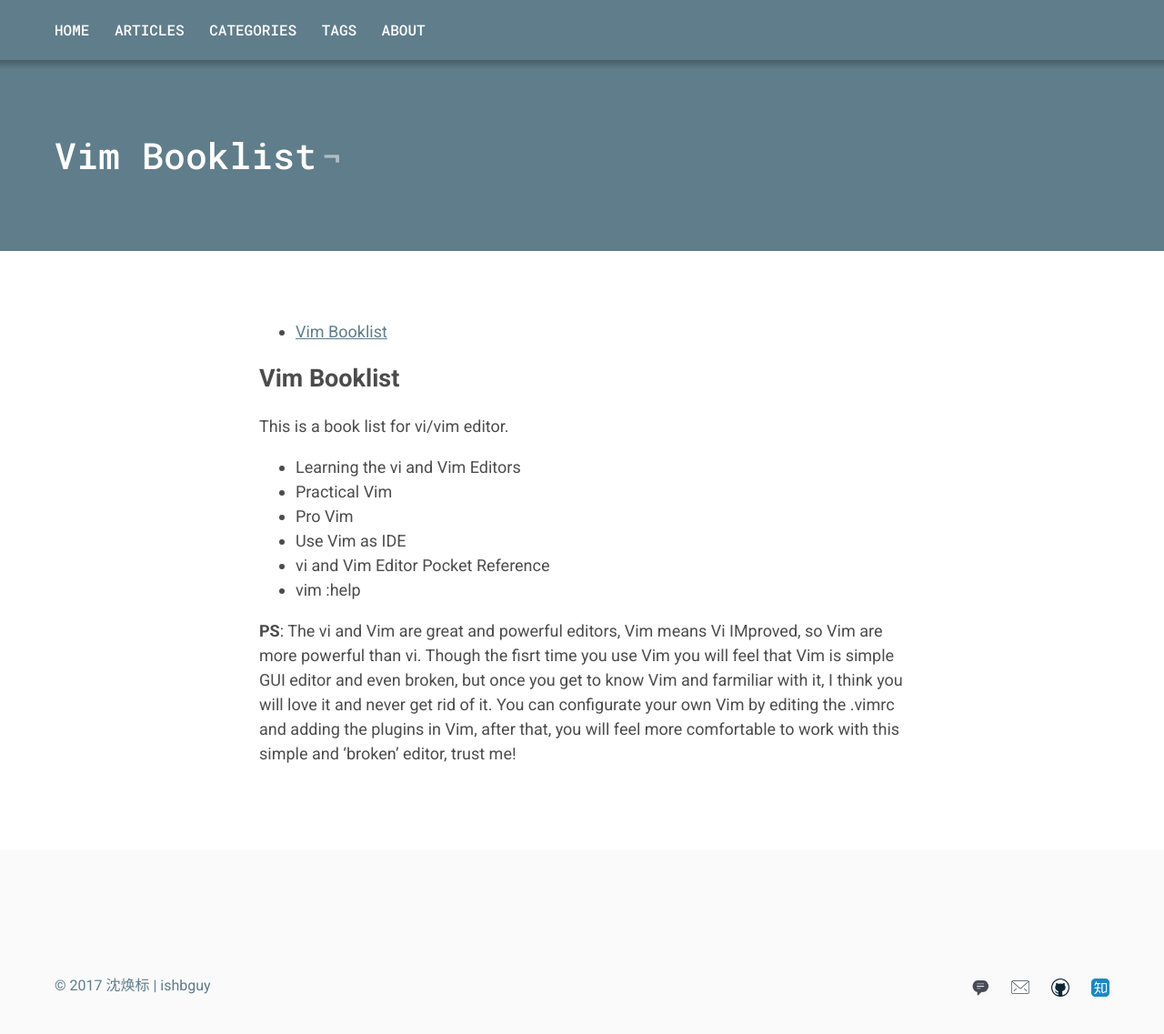
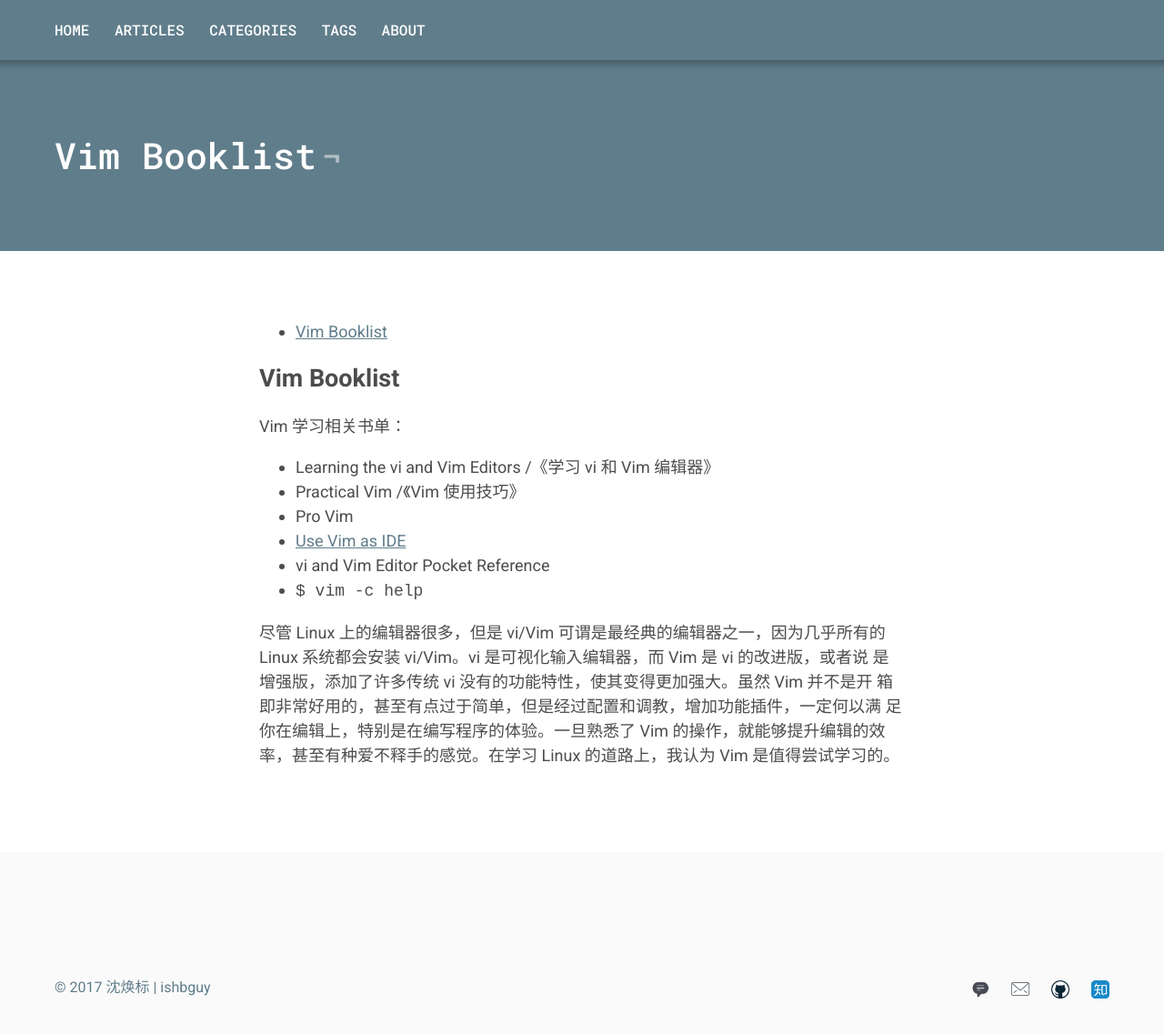
Before and after one commit to ishbguy/ishbguy.github.io, a Jekyll site: the page built from _posts/2017-07-24-VIM-Booklist.md, in a window 1280 px wide and 1237 px high. Shown: the top 1137 px of the window at 91% size. Built offline with Jekyll 4.4.1, drawn with Linux system fonts in a browser that asks for light colours.

Commit message:
Add Chinese content.

```diff
--- a/_posts/2017-07-24-VIM-Booklist.md
+++ b/_posts/2017-07-24-VIM-Booklist.md
@@ -11,19 +11,18 @@ tags: Tools Vim
 
 # Vim Booklist
 
-This is a book list for vi/vim editor.
+Vim 学习相关书单：
 
-+ Learning the vi and Vim Editors
-+ Practical Vim
++ Learning the vi and Vim Editors /《学习 vi 和 Vim 编辑器》
++ Practical Vim /《Vim 使用技巧》
 + Pro Vim
-+ Use Vim as IDE
++ [Use Vim as IDE](https://github.com/yangyangwithgnu/use_vim_as_ide)
 + vi and Vim Editor Pocket Reference
-+ vim :help
++ `$ vim -c help`
 
-**PS**: The vi and Vim are great and powerful editors, Vim means Vi IMproved, so
-Vim are more powerful than vi. Though the fisrt time you use Vim you will feel
-that Vim is simple GUI editor and even broken, but once you get to know Vim
-and farmiliar with it, I think you will love it and never get rid of it. You
-can configurate your own Vim by editing the .vimrc and adding the plugins in
-Vim, after that, you will feel more comfortable to work with this simple and
-'broken' editor, trust me!
+尽管 Linux 上的编辑器很多，但是 vi/Vim 可谓是最经典的编辑器之一，因为几乎所有的
+Linux 系统都会安装 vi/Vim。vi 是可视化输入编辑器，而 Vim 是 vi 的改进版，或者说
+是增强版，添加了许多传统 vi 没有的功能特性，使其变得更加强大。虽然 Vim 并不是开
+箱即非常好用的，甚至有点过于简单，但是经过配置和调教，增加功能插件，一定何以满
+足你在编辑上，特别是在编写程序的体验。一旦熟悉了 Vim 的操作，就能够提升编辑的效
+率，甚至有种爱不释手的感觉。在学习 Linux 的道路上，我认为 Vim 是值得尝试学习的。
```
